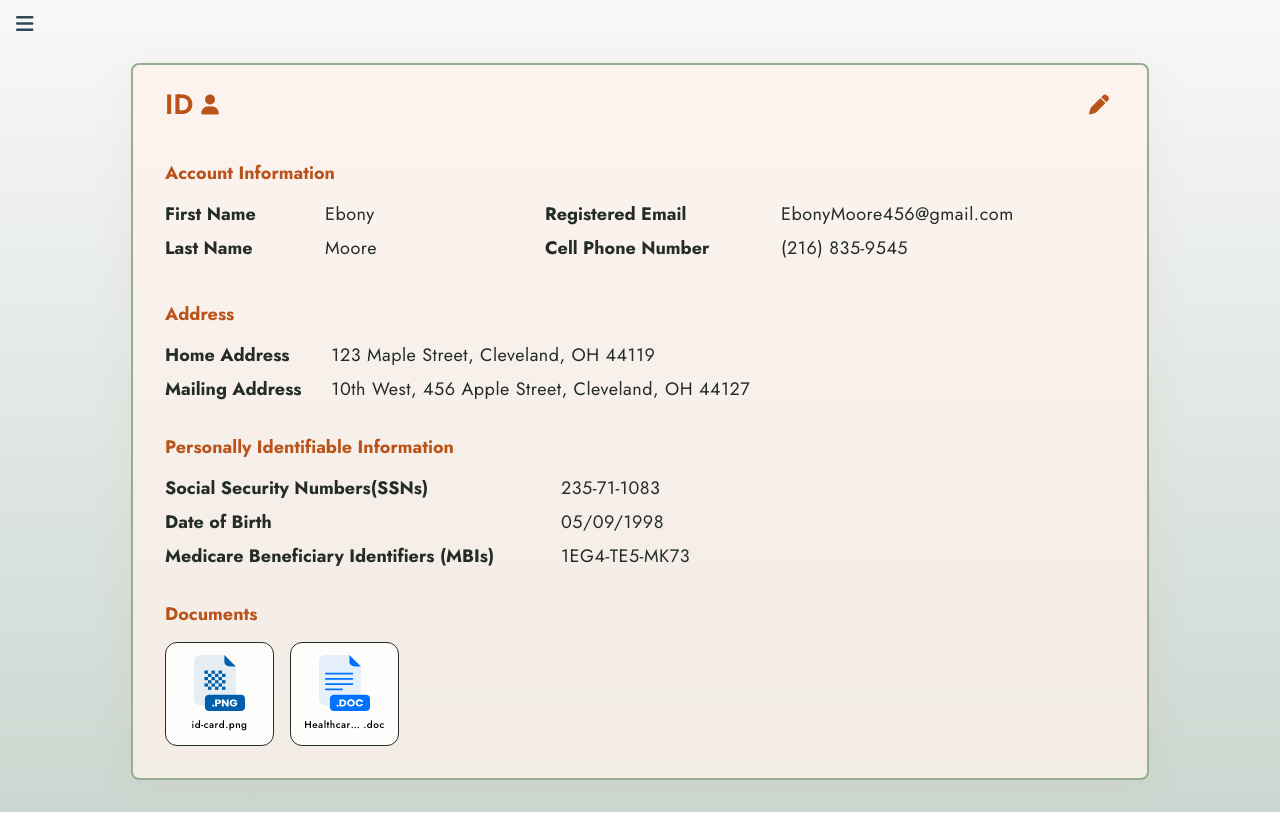
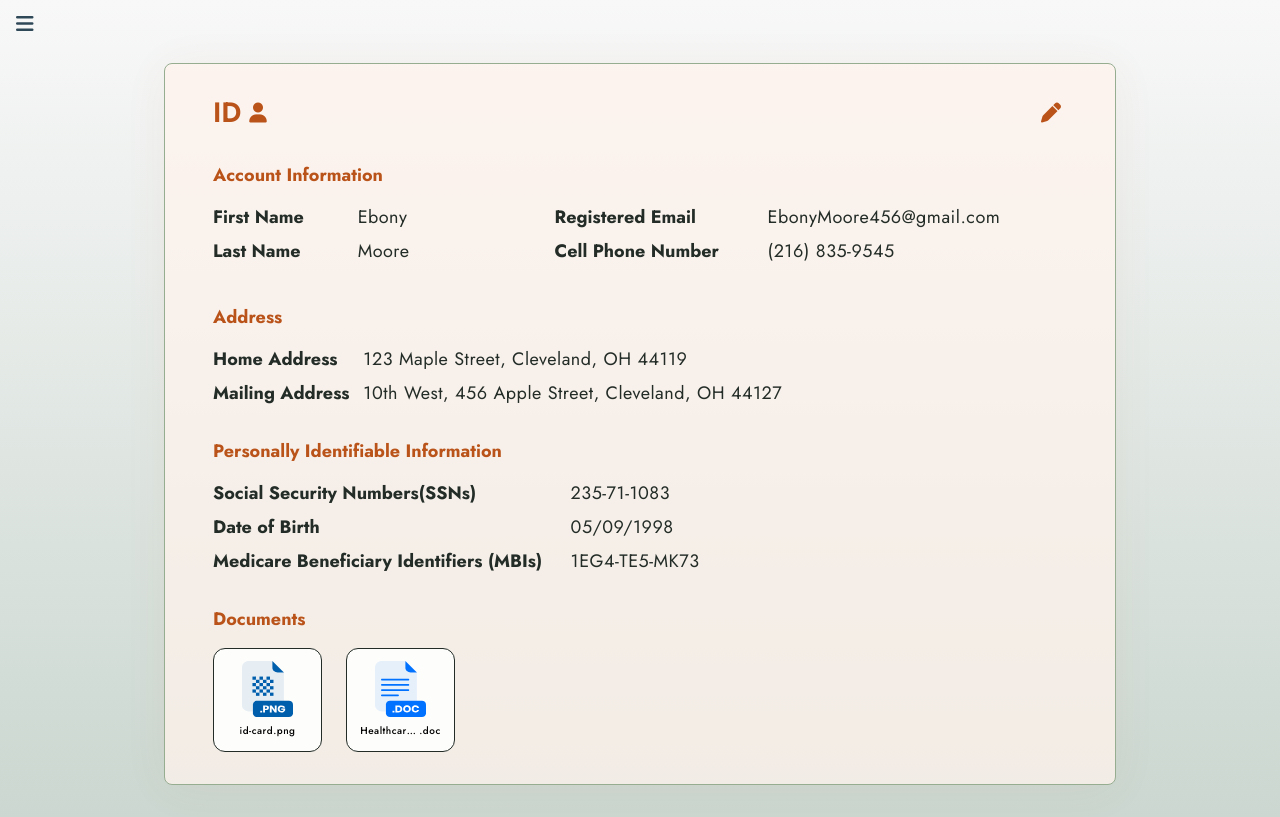
Before and after one commit to steventoben/id-card-angular, an Angular app: page / in a window 1280 px wide. Built offline with nearby package versions, Linux system fonts and the light colour scheme.

Commit message:
changed spacing (padding, gaps) to reflect figma design more accurately

```diff
--- a/src/app/id-card-document/id-card-document.component.scss
+++ b/src/app/id-card-document/id-card-document.component.scss
@@ -7,7 +7,7 @@
   flex-direction: column;
   align-items: center;
   width: var(--icon-width);
-  margin-right: 1rem;
+  margin-right: 1.5rem;
   & > .image {}
   & > .document-name {
     display: inline-flex;
--- a/src/app/id-card/id-card.component.scss
+++ b/src/app/id-card/id-card.component.scss
@@ -1,7 +1,7 @@
 .id-card {
-  border: 2px solid var(--color-id-card-green);
+  border: 0.5px solid var(--color-id-card-green);
   background-color: var(--color-bg-id-card-bg);
-  padding: 0rem 2rem;
+  //padding: 0rem 2rem;
   margin: 1rem auto 0 auto;
   max-width: var(--id-card-width);
   transition: background-color 150ms ease;
@@ -9,7 +9,7 @@
   box-shadow: var(--color-id-card-shadow);
 
   &.edit-mode {
-    border: 2px dashed var(--color-id-card-rust);
+    border: 0.5px dashed var(--color-id-card-rust);
     background-color: transparent;
   }
 
@@ -18,12 +18,16 @@
     width: 100%;
   }
 }
+.content {
+  padding: 2rem 3rem;
+}
 .section > h2.title {
   color: var(--color-id-card-rust);
   font-size: 18px;
   line-height: 26px;
   letter-spacing: 0;
   font-weight: 700;
+  margin-bottom: 1rem;
 }
 //targets the 'ID' h1 use.
 //only a single h1 is used throughout the app
@@ -56,6 +60,7 @@ h1 {
   display: flex;
   justify-content: space-between;
   align-items: center;
+  margin-bottom: 2rem;
 }
 
 .section#address > .info > .info-item {
@@ -81,7 +86,7 @@ h1 {
     margin-left: 1rem;
   }
 }
-.section {
+.section:not(.section:last-child) {
   margin-bottom: 2rem;
 }
 .info-item {
--- a/src/styles.scss
+++ b/src/styles.scss
@@ -61,6 +61,10 @@ body {
   margin: 0;
 }
 
+h1,h2,h3,h4,h5,h6 {
+  margin: 0;
+}
+
 button {
   background-color: transparent;
   border: none;
```
